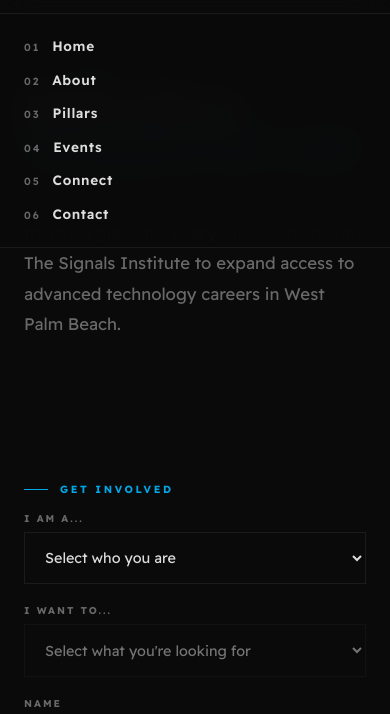
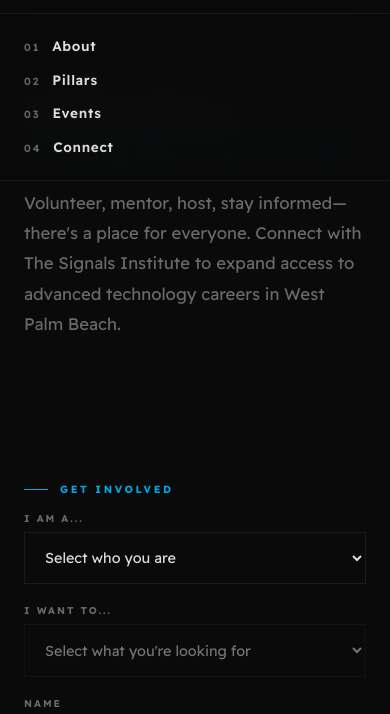
Before and after one commit to Latarence/signals-institute, a website: page contribute.html in a window 390 px wide. Both pictures are taken after a click on the button "MENU". Shown: the part 75-789 px from the top of the page. Drawn offline with nearby package versions, Linux system fonts and the light colour scheme; a web font is replaced by a local one.

Commit message:
fix: update mobile menu to match desktop nav, hide donate section

```diff
--- a/contribute.html
+++ b/contribute.html
@@ -50,12 +50,10 @@
 
 <div class="mobile-menu" id="mobileMenu" data-open="false">
   <ul class="mobile-links" aria-label="Mobile">
-    <li><a href="index.html"><span>01</span>Home</a></li>
-    <li><a href="about.html"><span>02</span>About</a></li>
-    <li><a href="pillars.html"><span>03</span>Pillars</a></li>
-    <li><a href="events.html"><span>04</span>Events</a></li>
-    <li><a href="contribute.html"><span>05</span>Connect</a></li>
-    <li><a href="contact.html"><span>06</span>Contact</a></li>
+    <li><a href="about.html"><span>01</span>About</a></li>
+    <li><a href="pillars.html"><span>02</span>Pillars</a></li>
+    <li><a href="events.html"><span>03</span>Events</a></li>
+    <li><a href="contribute.html"><span>04</span>Connect</a></li>
   </ul>
 </div>
 
@@ -124,7 +122,7 @@
   </div>
 </section>
 
-<section class="donate-section" id="donate">
+<section class="donate-section" id="donate" style="display:none;">
   <div class="donate-section-inner">
     <div class="section-label amber" style="margin-bottom:1rem;">Fund the Work</div>
     <p class="donate-intro">Support our first programs — every contribution goes directly toward building youth technical exposure, veteran transition, and community programs in West Palm Beach.</p>
```
Also changed, not shown: events.html (+4 -6 lines), index.html (+4 -5 lines), pillars.html (+4 -6 lines).
